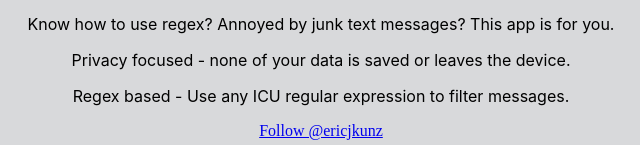
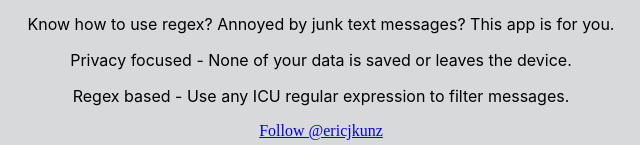
Before and after one commit to ericjkunz/rejects_site, a plain HTML site: page index.html in a window 1280 px wide. Shown: the part 737-882 px from the top of the page, 319-959 px from the left. Drawn offline with Linux system fonts and the light colour scheme.

Commit message:
spelling

```diff
--- a/index.html
+++ b/index.html
@@ -45,7 +45,7 @@
         Know how to use regex? Annoyed by junk text messages? This app is for you.
     </p>
     <p id="about">
-        Privacy focused - none of your data is saved or leaves the device.
+        Privacy focused - None of your data is saved or leaves the device.
     </p>
     <p id="about">
         Regex based - Use any ICU regular expression to filter messages.
```
